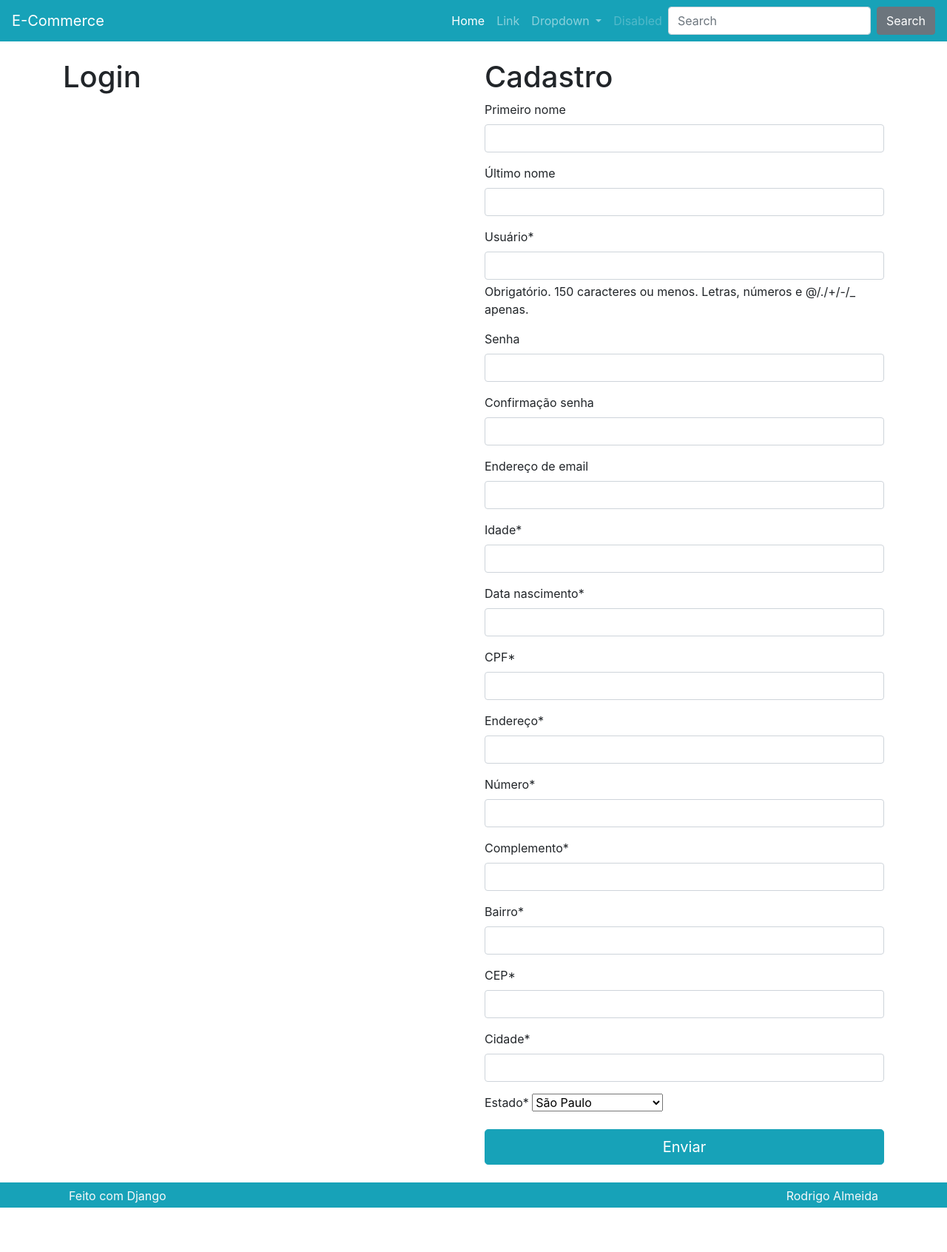
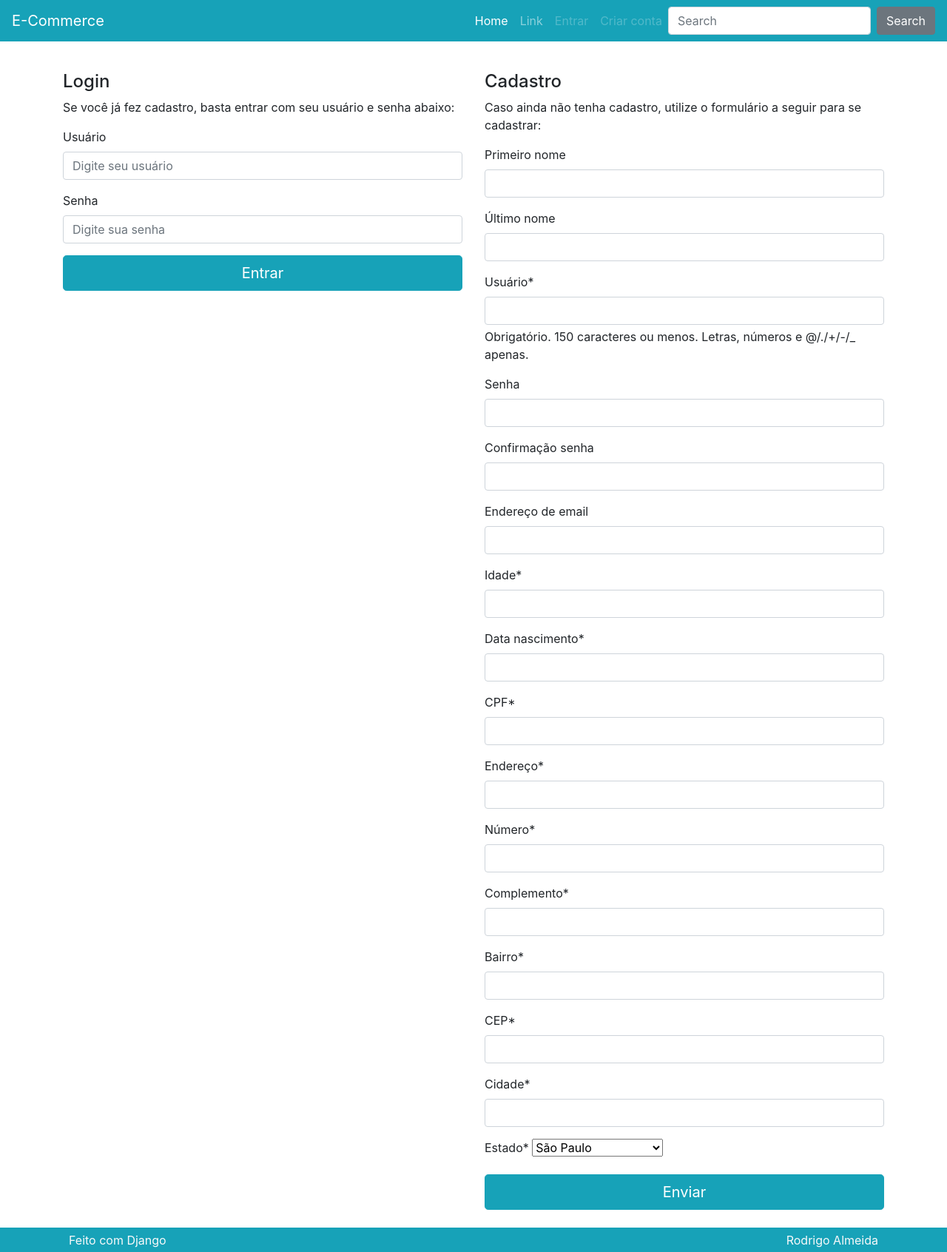
Before and after one commit to lordrodrigoo/E-COMMERCE, a Django app: page /perfil/ in a window 1280 px wide. Shown: the whole page at 74% size. Before the commit the page ends 1632 px from the top, so only its background shows below. Run offline with Django 5.2, Linux system fonts and the light colour scheme; some libraries are stand-ins or nearby versions.

Commit message:
created Login and Logout

```diff
--- a/perfil/templates/perfil/atualizar.html
+++ b/perfil/templates/perfil/atualizar.html
@@ -1,5 +1,6 @@
 {% extends "perfil/criar.html" %}
 
 {% block titulo_cadastro %}
-<h1>Atualizar dados</h1>
+<h4>Atualizar cadastro</h4>
+        <p>Caso ainda não tenha cadastro, utilize o formulário a seguir para se cadastrar: </p>
 {% endblock titulo_cadastro %}
--- a/perfil/templates/perfil/criar.html
+++ b/perfil/templates/perfil/criar.html
@@ -7,16 +7,34 @@
 <div class="row">
 
     {% if not request.user.is_authenticated %}
-    <div class="col-lg">
-        <h1>Login</h1>
+    <div class="col-lg mt-3">
+        <h4>Login</h4>
+        <p>Se você já fez cadastro, basta entrar com seu usuário e senha abaixo:</p>
+
+        <form method='POST' action='{% url "perfil:login" %}'>
+            {% csrf_token %}
+            <div class="form-group">
+                <label for="InputUsuario1">Usuário</label>
+                <input type="text" name='username' class="form-control" id="InputUsuario1" aria-describedby="usuarioHelp"
+                    placeholder="Digite seu usuário">
+            </div>
+            <div class="form-group">
+                <label for="exampleInputPassword1">Senha</label>
+                <input  name= 'password' type="password" class="form-control" id="exampleInputPassword1"
+                     placeholder="Digite sua senha">
+            </div>
+            <button type="submit" class="btn btn-primary btn-block btn-lg">Entrar</button>
+        </form>
+
     </div>
     {% endif %}
 
 
-    <div class="col-lg">
+    <div class="col-lg mt-3">
 
         {% block titulo_cadastro %}
-        <h1>Cadastro</h1>
+        <h4>Cadastro</h4>
+        <p>Caso ainda não tenha cadastro, utilize o formulário a seguir para se cadastrar: </p>
         {% endblock titulo_cadastro %}
 
         <form method='POST' action="">
--- a/perfil/views.py
+++ b/perfil/views.py
@@ -1,9 +1,10 @@
-from django.shortcuts import render, get_object_or_404
+from django.shortcuts import render, get_object_or_404, redirect
 from django.views.generic import ListView
 from django.views import View
 from django.http import HttpResponse
 from django.contrib.auth.models import User
-from django.contrib.auth import authenticate, login
+from django.contrib.auth import authenticate, login, logout
+from django.contrib import messages
 import copy
 from . import models
 from . import forms
@@ -17,10 +18,7 @@ class BasePerfil(View):
         super().setup(*args, **kwargs)
 
         self.carrinho = copy.deepcopy(self.request.session.get('carrinho', {}))
-
         self.perfil = None
-
-
 
         if self.request.user.is_authenticated:
             self.perfil = models.Perfil.objects.filter(
@@ -60,7 +58,6 @@ class BasePerfil(View):
 class Criar(BasePerfil):
     def post(self, *args, **kwargs):
         if not self.userform.is_valid() or not self.perfilform.is_valid():
-
             return self.renderizar
 
         username = self.userform.cleaned_data.get('username')
@@ -116,6 +113,18 @@ class Criar(BasePerfil):
 
         self.request.session['carrinho'] = self.carrinho
         self.request.session.save()
+
+        messages.success(
+            self.request,
+            'Seu cadastro foi criado ou atualizado com sucesso.'
+        )
+
+        messages.success(
+            self.request,
+            'Você fez login e pode concluir sua compra.'
+        )
+
+        return redirect('perfil:criar')
         return self.renderizar
 
 class Atualizar(View):
@@ -124,10 +133,41 @@ class Atualizar(View):
 
 
 class Login(View):
-    def get(self, *args, **kwargs):
-        return HttpResponse('Login')
+    def post(self, *args, **kwargs):
+        username = self.request.POST.get('username')
+        password = self.request.POST.get('password')
+
+        if not username or not password:
+            messages.error(
+                self.request,
+                'Usuário ou senha inválidos.'
+            )
+            return redirect('perfil:criar')
+        usuario = authenticate(
+            self.request, username=username, password=password)
+
+        if not usuario:
+            messages.error(
+                self.request,
+                'Usuário ou senha inválidos.'
+            )
+            return redirect('perfil:criar')
+
+        Login(self.request, user=usuario)
+        messages.success(
+            self.request,
+            'Você fez login no sistema e pode concluir sua compra '
+        )
+        return redirect('produto:carrinho')
+
 
 
 class Logout(View):
     def get(self, *args, **kwargs):
-        return HttpResponse('Logout')
+        carrinho = copy.deepcopy(self.request.session.get('carrinho'))
+        logout(self.request)
+
+        self.request.session['carrinho'] = carrinho
+        self.request.session.save()
+
+        return redirect('produto:lista')
--- a/templates/parciais/_nav.html
+++ b/templates/parciais/_nav.html
@@ -16,21 +16,26 @@
                 <li class="nav-item">
                     <a class="nav-link" href="#">Link</a>
                 </li>
+
+                {% if request.user.is_authenticated %}
                 <li class="nav-item dropdown">
                     <a class="nav-link dropdown-toggle" href="#" id="navbarDropdown" role="button"
                         data-toggle="dropdown" aria-haspopup="true" aria-expanded="false">
-                        Dropdown
+
                     </a>
                     <div class="dropdown-menu" aria-labelledby="navbarDropdown">
-                        <a class="dropdown-item" href="#">Action</a>
-                        <a class="dropdown-item" href="#">Another action</a>
-                        <div class="dropdown-divider"></div>
-                        <a class="dropdown-item" href="#">Something else here</a>
+                        <a class="dropdown-item" href="{% url "perfil:criar" %}">Atualizar</a>
+                        <a class="dropdown-item" href="{% url "perfil:logout" %}">Sair</a>
                     </div>
                 </li>
+                {% else %}
                 <li class="nav-item">
-                    <a class="nav-link disabled" href="#">Disabled</a>
+                    <a class="nav-link disabled" href="{% url "perfil:criar" %}">Entrar</a>
                 </li>
+                <li class="nav-item">
+                    <a class="nav-link disabled" href="{% url "perfil:criar" %}">Criar conta</a>
+                </li>
+                {% endif %}
 
                 {% if request.session.carrinho %}
                 <li class="nav-item">
```
